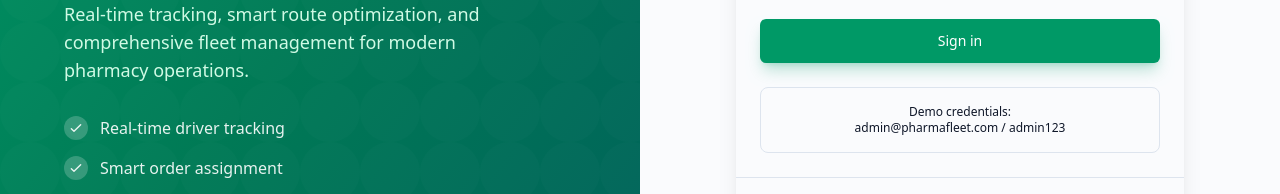
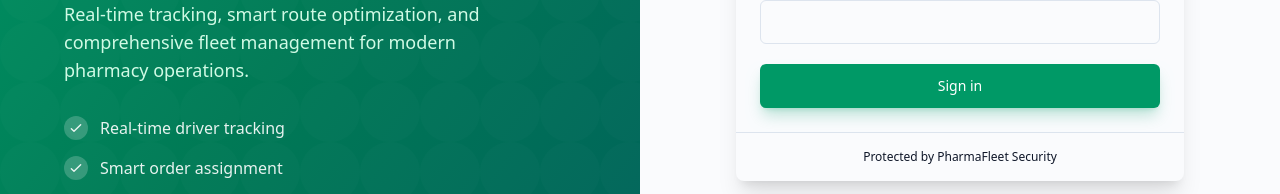
Before and after one commit to PharmaFleet/FarmaFLeet, a React (Vite) app in the folder frontend/: page /#/login in a window 1280 px wide. Shown: the part 398-592 px from the top of the page. Built offline with nearby package versions, Linux system fonts and the light colour scheme; no server answers.

Commit message:
chore: remove demo credentials from login page
Co-Authored-By: Claude Opus 4.5 <noreply@anthropic.com>

```diff
--- a/frontend/src/pages/auth/LoginPage.tsx
+++ b/frontend/src/pages/auth/LoginPage.tsx
@@ -206,13 +206,6 @@ export default function LoginPage() {
                 </Button>
               </form>
 
-              {/* Demo credentials hint */}
-              <div className="mt-6 p-4 bg-muted rounded-lg border border-border">
-                <p className="text-xs text-muted-foreground text-center">
-                  <span className="font-medium text-foreground">Demo credentials:</span><br />
-                  admin@pharmafleet.com / admin123
-                </p>
-              </div>
             </CardContent>
             <CardFooter className="flex justify-center border-t border-border py-4 bg-muted/50">
               <p className="text-xs text-muted-foreground">
```
